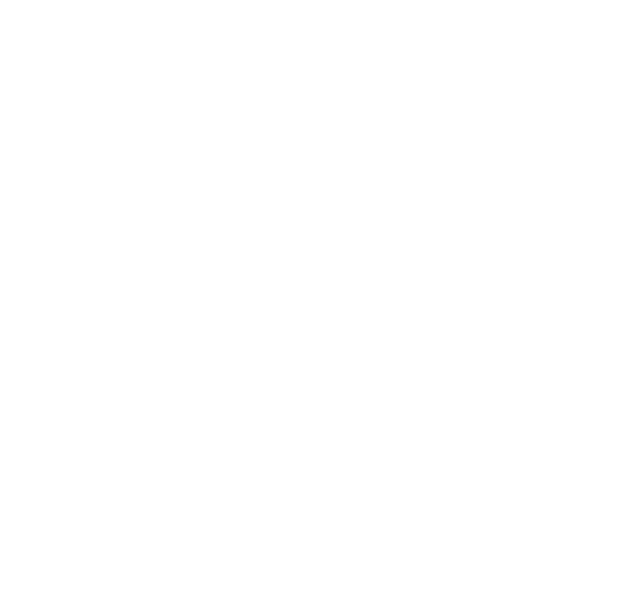
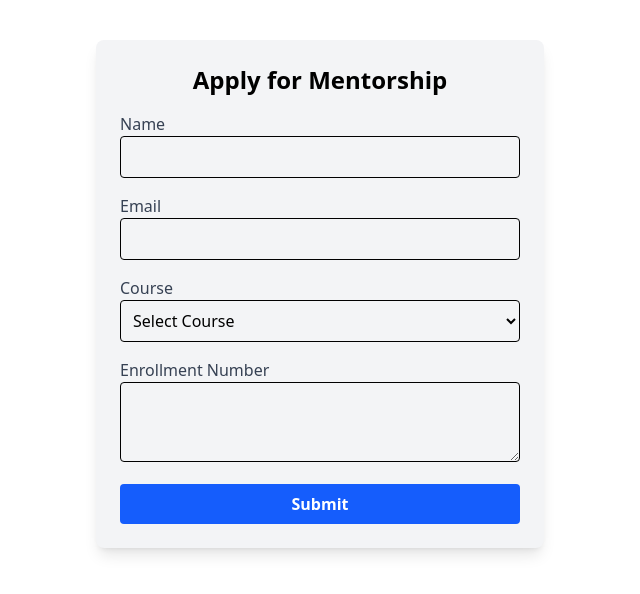
Before and after one commit to Bpitorg/Alumni_Management_Project_Frontend, a React (Vite) app: page /mentor-form in a window 1280 px wide. Before the commit this address had no page. Shown: the top 594 px of the page, without its empty margins (320-960 px from the left). Built offline with nearby package versions, Linux system fonts and the light colour scheme; a web font is replaced by a local one.

Commit message:
Mentorhsip Form

```diff
--- a/package.json
+++ b/package.json
@@ -14,10 +14,12 @@
     "@emotion/styled": "^11.14.0",
     "@mui/material": "^6.4.2",
     "@tailwindcss/vite": "^4.0.1",
+    "formik": "^2.4.6",
     "react": "^18.3.1",
     "react-dom": "^18.3.1",
     "react-router-dom": "^7.1.3",
-    "tailwindcss": "^4.0.1"
+    "tailwindcss": "^4.0.1",
+    "yup": "^1.6.1"
   },
   "devDependencies": {
     "@eslint/js": "^9.17.0",
--- a/src/App.jsx
+++ b/src/App.jsx
@@ -10,6 +10,7 @@
 import AlumniDashboard from './pages/alumni/AlumniDashboard'
 import StudentDashboard from './pages/students/StudentDashboard'
 import MentorshipPage from './pages/mentorship/MentorshipPage'
+import MentorshipForm from './pages/mentorship/MentorshipForm'
 
 const App = () => {
   return (
@@ -24,6 +25,7 @@
       <Route path="/alumni-dashboard" element={<AlumniDashboard />} />
       <Route path="/student-dashboard" element={<StudentDashboard />} />
       <Route path="/mentor-page" element={<MentorshipPage/>}/>
+      <Route path="/mentor-form" element={<MentorshipForm/>}/>
     </Routes>
   )
 }
--- /dev/null
+++ b/src/pages/mentorship/MentorshipForm.jsx
@@ -0,0 +1,84 @@
+import React from "react";
+import { Formik, Form, Field, ErrorMessage } from "formik";
+import * as Yup from "yup";
+
+function MentorshipForm() {
+  // Validation Schema using Yup
+  const validationSchema = Yup.object().shape({
+    name: Yup.string().required("Name is required"),
+    email: Yup.string().email("Invalid email").required("Email is required"),
+    course: Yup.string().required("Experience is required"),
+    enrollmentNumber: Yup.string()
+      .matches(/^\d{11}$/, "Enrollment number must be exactly 11 digits")
+      .required("Enrollment number is required"),
+  });
+
+  return (
+    <div className="max-w-md mx-auto mt-10 p-6 bg-gray-100 rounded-lg shadow-lg">
+      <h2 className="text-2xl font-bold text-center mb-4">Apply for Mentorship</h2>
+
+      <Formik
+        initialValues={{
+          name: "",
+          email: "",
+          course: "",
+          enrollmentNumber: "",
+        }}
+        validationSchema={validationSchema}
+        onSubmit={(values, { resetForm }) => {
+          console.log("Form Data:", values);
+          alert("Form submitted successfully!");
+          resetForm(); // Reset form after submission
+        }}
+      >
+        {({ isSubmitting }) => (
+          <Form className="space-y-4">
+            {/* Name Field */}
+            <div>
+              <label className="block text-gray-700">Name</label>
+              <Field type="text" name="name" className="w-full p-2 border rounded" />
+              <ErrorMessage name="name" component="div" className="text-red-500 text-sm" />
+            </div>
+
+            {/* Email Field */}
+            <div>
+              <label className="block text-gray-700">Email</label>
+              <Field type="email" name="email" className="w-full p-2 border rounded" />
+              <ErrorMessage name="email" component="div" className="text-red-500 text-sm" />
+            </div>
+
+            {/* Experience Dropdown */}
+            <div>
+              <label className="block text-gray-700">Course</label>
+              <Field as="select" name="experience" className="w-full p-2 border rounded">
+                <option value="">Select Course</option>
+                <option value="Computer Science">Computer Science</option>
+                <option value="IT">IT</option>
+                <option value="ECE">ECE</option>
+              </Field>
+              <ErrorMessage name="Course" component="div" className="text-red-500 text-sm" />
+            </div>
+
+            {/* Message Field */}
+            <div>
+              <label className="block text-gray-700">Enrollment Number</label>
+              <Field as="textarea" name="enrollmentNumber" className="w-full p-2 border rounded h-20" />
+              <ErrorMessage name="enrollmentNumber" component="div" className="text-red-500 text-sm" />
+            </div>
+
+            {/* Submit Button */}
+            <button
+              type="submit"
+              className="w-full bg-blue-600 text-white p-2 rounded font-bold hover:bg-blue-700"
+              disabled={isSubmitting}
+            >
+              {isSubmitting ? "Submitting..." : "Submit"}
+            </button>
+          </Form>
+        )}
+      </Formik>
+    </div>
+  );
+}
+
+export default MentorshipForm;
```
Also changed, not shown: 1 other file (tests, documents, lock files or other folders).
